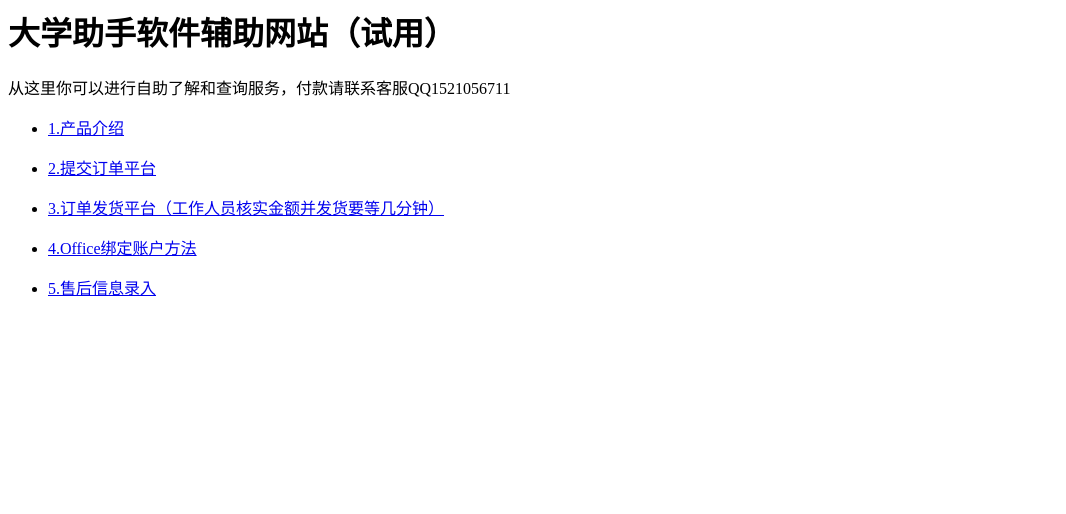
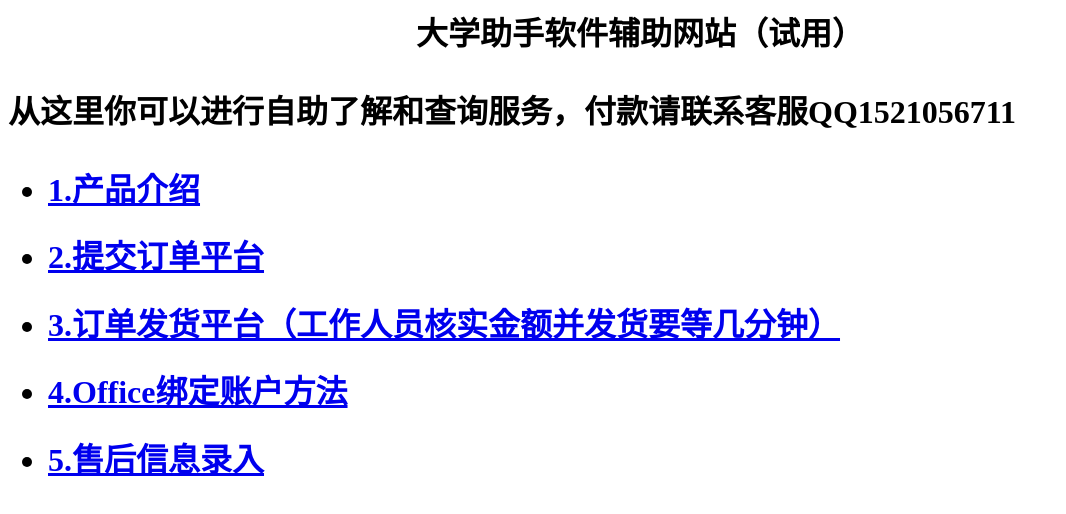
Before and after one commit to software-beep/sell, a plain HTML site: page index.html in a window 1280 px wide. Shown: the whole page, without its empty margins (0-1066 px from the left). Drawn offline with Linux system fonts and the light colour scheme.

Commit message:
Update index.html

```diff
--- a/index.html
+++ b/index.html
@@ -1,14 +1,14 @@
-<h1>大学助手软件辅助网站（试用）</h1>
-<p>从这里你可以进行自助了解和查询服务，付款请联系客服QQ1521056711</p>
+<h1 align="center">大学助手软件辅助网站（试用）</h1>
+<h1><p>从这里你可以进行自助了解和查询服务，付款请联系客服QQ1521056711</p></h1>
 <ul>
-  <li> <a href="https://shimo.im/docs/Hw9ggkjCV8pK8vdT/read">1.产品介绍</a> </li>
+  <h1><li> <a href="https://shimo.im/docs/Hw9ggkjCV8pK8vdT/read">1.产品介绍</a> </li></h1>
   <p>
-  <li> <a href="https://s5rklrnp5z.jiandaoyun.com/f/5df5eae0ae3ef80006c5eef7">2.提交订单平台</a> </li>
+  <h1><li> <a href="https://s5rklrnp5z.jiandaoyun.com/f/5df5eae0ae3ef80006c5eef7">2.提交订单平台</a> </li></h1>
   <p>
-  <li> <a href="https://link.jiandaoyun.com/q/5dca3ecd7d51220006d2a23d">3.订单发货平台（工作人员核实金额并发货要等几分钟）</a> </li>
+  <h1><li> <a href="https://link.jiandaoyun.com/q/5dca3ecd7d51220006d2a23d">3.订单发货平台（工作人员核实金额并发货要等几分钟）</a> </li></h1>
   <p>
-  <li> <a href="https://app.yinxiang.com/fx/92ec530b-ebf6-4da2-8269-9b96cecf1a76">4.Office绑定账户方法</a> </li>
+  <h1><li> <a href="https://app.yinxiang.com/fx/92ec530b-ebf6-4da2-8269-9b96cecf1a76">4.Office绑定账户方法</a> </li></h1>
   <p>
-  <li> <a href="http://college-assistant.mikecrm.com/aodXuv1">5.售后信息录入</a> </li>
+  <h1><li> <a href="http://college-assistant.mikecrm.com/aodXuv1">5.售后信息录入</a> </li></h1>
   <p>
 </ul>
```
